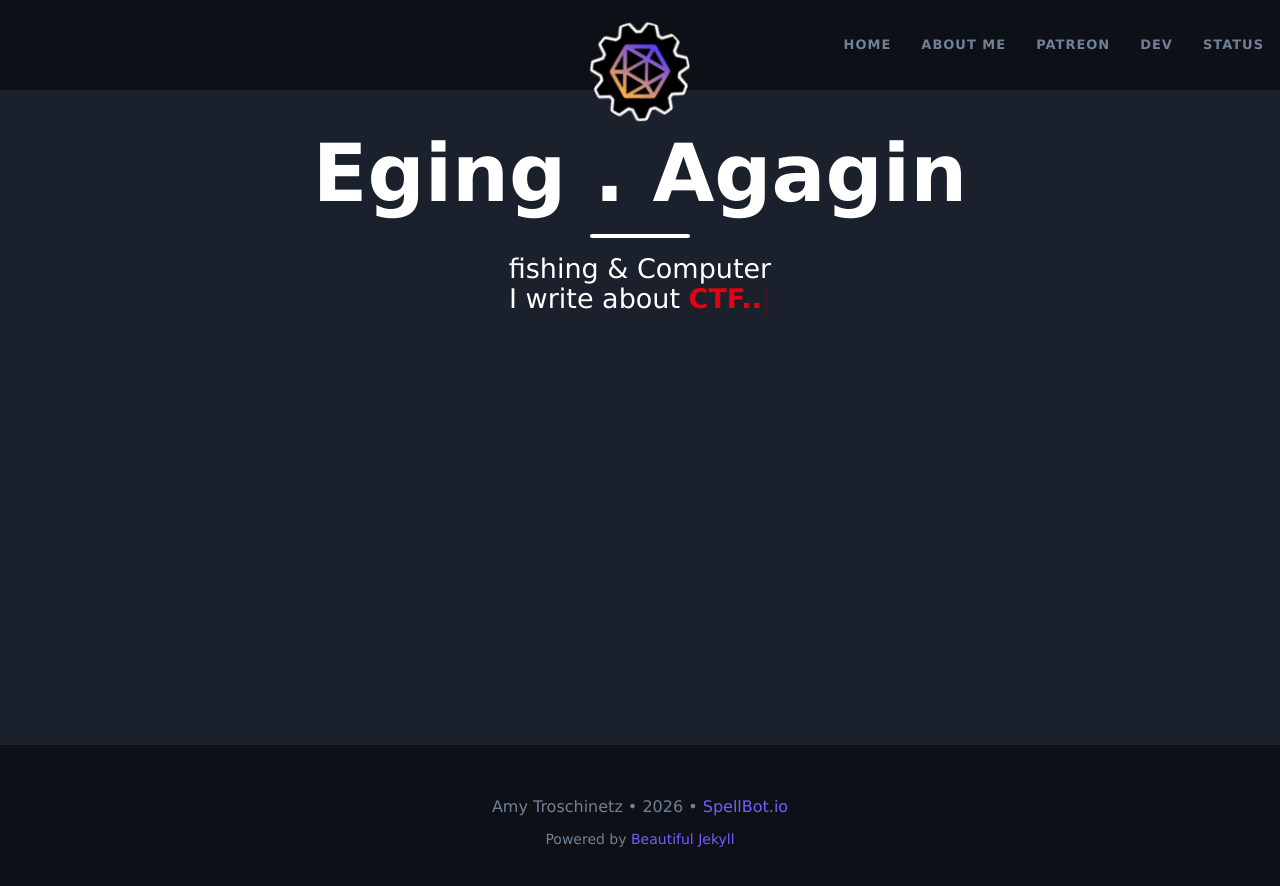
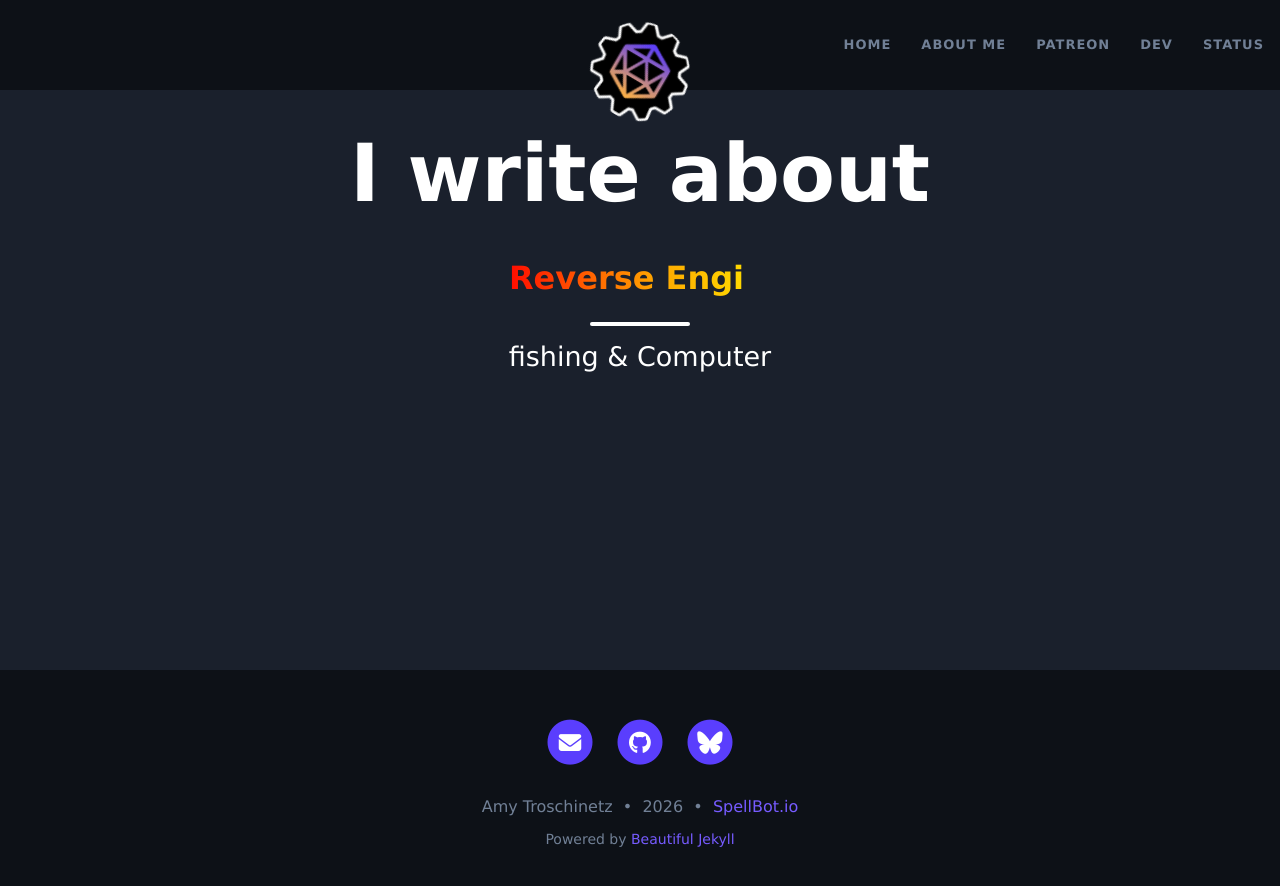
Before and after one commit to asvoice/asvoice.github.io, a Jekyll site: the page index.html, which Jekyll copies as it is, in a window 1280 px wide. Shown: the top 886 px of the page. Built offline with Jekyll 4.4.1, drawn with Linux system fonts in a browser that asks for light colours.

Commit message:
Update index.html

```diff
--- a/index.html
+++ b/index.html
@@ -1,41 +1,59 @@
 <!DOCTYPE html>
-<html lang="en">
+<html lang="ko">
 <head>
   <meta charset="utf-8">
   <meta name="viewport" content="width=device-width, initial-scale=1, shrink-to-fit=no">
   <title>SpellBot</title>
 
-  <!-- CSS 링크 -->
-  <link href="https://stackpath.bootstrapcdn.com/bootstrap/4.4.1/css/bootstrap.min.css" rel="stylesheet" crossorigin="anonymous">
+  <!-- CSS -->
+  <link href="https://stackpath.bootstrapcdn.com/bootstrap/4.4.1/css/bootstrap.min.css" rel="stylesheet">
   <link rel="stylesheet" href="https://cdnjs.cloudflare.com/ajax/libs/font-awesome/6.5.2/css/all.min.css">
+  <link rel="stylesheet" href="https://fonts.googleapis.com/css?family=Lora:400,700,400italic,700italic">
+  <link rel="stylesheet" href="https://fonts.googleapis.com/css?family=Open+Sans:300italic,400italic,600italic,700italic,800italic,400,300,600,700,800">
+
+  <link rel="stylesheet" href="/assets/css/bootstrap-social.css">
   <link rel="stylesheet" href="/assets/css/beautifuljekyll.css">
   <link rel="stylesheet" href="/assets/css/spellbot.css">
 
-  <!-- Typed.js CSS 스타일 -->
+  <!-- 무지개 그라데이션 CSS -->
   <style>
     #typed {
-      color: #e60012; /* 빨간색 */
-      font-weight: 600;
+      font-weight: 700;
+      font-size: 2rem;
+      background: linear-gradient(90deg, red, orange, yellow, green, blue, indigo, violet);
+      -webkit-background-clip: text;
+      -webkit-text-fill-color: transparent;
+      background-size: 400% 100%;
+      animation: rainbowShift 5s linear infinite;
     }
+
     .typed-cursor {
-      color: #e60012;
+      color: #000;
       font-weight: 400;
       animation: typedBlink 0.7s infinite;
     }
+
     @keyframes typedBlink {
       0% { opacity: 1; }
       50% { opacity: 0; }
       100% { opacity: 1; }
     }
+
+    @keyframes rainbowShift {
+      0% { background-position: 0% 0%; }
+      100% { background-position: 100% 0%; }
+    }
   </style>
 </head>
 
 <body>
+
   <nav class="navbar navbar-expand-xl navbar-light fixed-top navbar-custom top-nav-regular">
     <a class="navbar-brand" href="https://spellbot.io/">SpellBot</a>
-    <button class="navbar-toggler" type="button" data-toggle="collapse" data-target="#main-navbar">
+    <button class="navbar-toggler" type="button" data-toggle="collapse" data-target="#main-navbar" aria-controls="main-navbar" aria-expanded="false" aria-label="Toggle navigation">
       <span class="navbar-toggler-icon"></span>
     </button>
+
     <div class="collapse navbar-collapse" id="main-navbar">
       <ul class="navbar-nav ml-auto">
         <li class="nav-item"><a class="nav-link" href="https://asvoice.github.io/">Home</a></li>
@@ -45,6 +63,7 @@
         <li class="nav-item"><a class="nav-link" href="https://prod.app.spellbot.io/status">Status</a></li>
       </ul>
     </div>
+
     <div class="avatar-container">
       <div class="avatar-img-border">
         <a href="https://asvoice.github.io/">
@@ -60,14 +79,9 @@
         <div class="row">
           <div class="col-xl-8 offset-xl-2 col-lg-10 offset-lg-1">
             <div class="page-heading">
-              <h1>Eging . Agagin</h1>
+              <h1>I write about <span id="typed"></span></h1>
               <hr class="small">
-              <!-- 여기에서 타이핑 글자 적용 -->
-              <span class="page-subheading">
-                fishing & Computer
-                <br>
-                I write about <span id="typed"></span>
-              </span>
+              <span class="page-subheading">fishing & Computer</span>
             </div>
           </div>
         </div>
@@ -78,7 +92,7 @@
   <main class="container-md">
     <div class="row">
       <div class="col-xl-8 offset-xl-2 col-lg-10 offset-lg-1">
-        <!-- 기존 컨텐츠 그대로 유지 -->
+        <!-- 기존 콘텐츠 유지 -->
       </div>
     </div>
   </main>
@@ -87,30 +101,61 @@
     <div class="container-md beautiful-jekyll-footer">
       <div class="row">
         <div class="col-xl-8 offset-xl-2 col-lg-10 offset-lg-1">
-          <p class="copyright text-muted">Amy Troschinetz &bull; 2026 &bull; <a href="https://spellbot.io/">SpellBot.io</a></p>
+          <ul class="list-inline text-center footer-links">
+            <li class="list-inline-item">
+              <a href="mailto:spellbot@lexicalunit.com" title="Email me">
+                <span class="fa-stack fa-lg" aria-hidden="true">
+                  <i class="fas fa-circle fa-stack-2x"></i>
+                  <i class="fas fa-envelope social-icon fa-stack-1x"></i>
+                </span>
+              </a>
+            </li>
+            <li class="list-inline-item">
+              <a href="https://github.com/lexicalunit" title="GitHub">
+                <span class="fa-stack fa-lg" aria-hidden="true">
+                  <i class="fas fa-circle fa-stack-2x"></i>
+                  <i class="fab fa-github social-icon fa-stack-1x"></i>
+                </span>
+              </a>
+            </li>
+            <li class="list-inline-item">
+              <a href="https://bsky.app/profile/spellbot.io" title="BlueSky">
+                <span class="fa-stack fa-lg" aria-hidden="true">
+                  <i class="fas fa-circle fa-stack-2x"></i>
+                  <i class="fab fa-bluesky social-icon fa-stack-1x"></i>
+                </span>
+              </a>
+            </li>
+          </ul>
+
+          <p class="copyright text-muted">
+            Amy Troschinetz &nbsp;&bull;&nbsp; 2026 &nbsp;&bull;&nbsp;
+            <span class="author-site"><a href="https://spellbot.io/">SpellBot.io</a></span>
+          </p>
           <p class="theme-by text-muted">Powered by <a href="https://beautifuljekyll.com">Beautiful Jekyll</a></p>
         </div>
       </div>
     </div>
   </footer>
 
-  <!-- JS 링크 -->
-  <script src="https://code.jquery.com/jquery-3.5.1.slim.min.js" crossorigin="anonymous"></script>
-  <script src="https://cdn.jsdelivr.net/npm/popper.js@1.16.0/dist/umd/popper.min.js" crossorigin="anonymous"></script>
-  <script src="https://stackpath.bootstrapcdn.com/bootstrap/4.4.1/js/bootstrap.min.js" crossorigin="anonymous"></script>
+  <!-- JS -->
+  <script src="https://code.jquery.com/jquery-3.5.1.slim.min.js"></script>
+  <script src="https://cdn.jsdelivr.net/npm/popper.js@1.16.0/dist/umd/popper.min.js"></script>
+  <script src="https://stackpath.bootstrapcdn.com/bootstrap/4.4.1/js/bootstrap.min.js"></script>
   <script src="/assets/js/beautifuljekyll.js"></script>
   <script src="/assets/js/spellbot.js"></script>
 
-  <!-- Typed.js 적용 -->
+  <!-- Typed.js -->
   <script src="https://cdn.jsdelivr.net/npm/typed.js@2.0.12"></script>
   <script>
-    var typed = new Typed("#typed", {
-      strings: ["Fishing", "Diary", "CTF.."], // 바꾸고 싶은 글자
-      typeSpeed: 60,
-      backSpeed: 40,
-      backDelay: 1400,
+    new Typed("#typed", {
+      strings: ["Pwnable", "Reverse Engineering", "Web Exploit"],
+      typeSpeed: 120,
+      backSpeed: 60,
+      backDelay: 1500,
       loop: true
     });
   </script>
+
 </body>
 </html>
```
